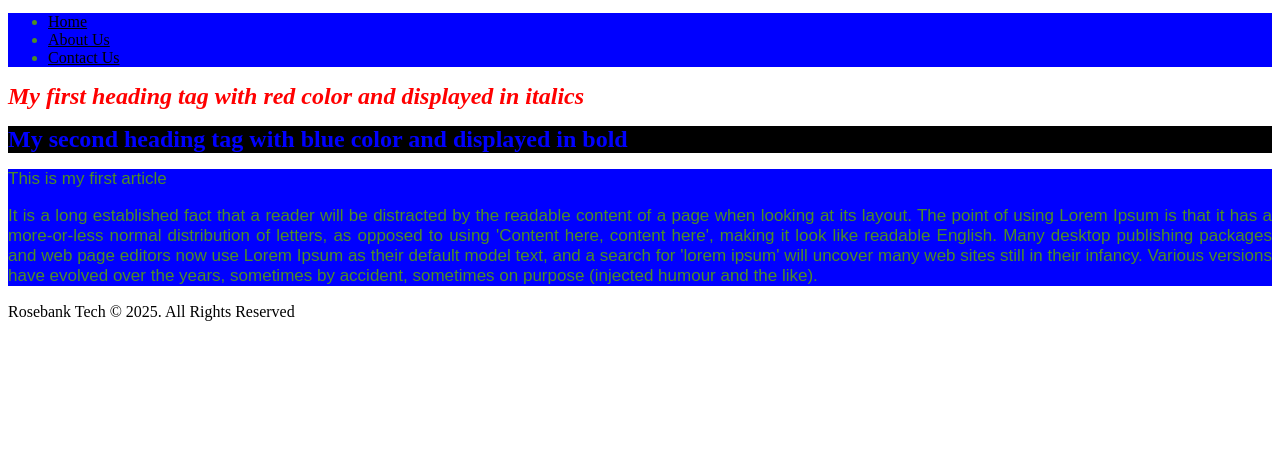
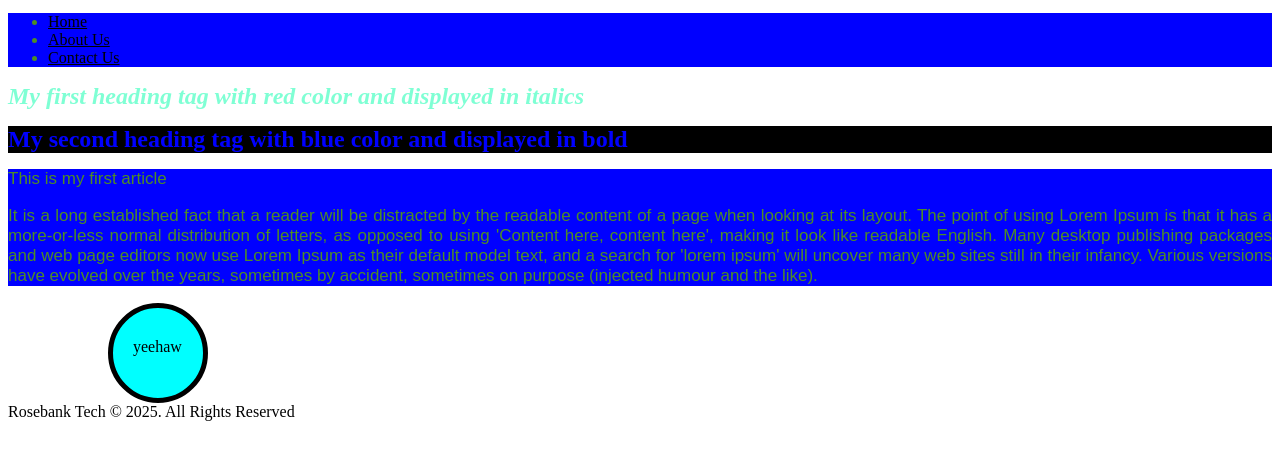
Before and after one commit to Onkemetse05/WEDE5020-practical, a plain HTML site: page proj.html in a window 1280 px wide. Shown: the part 29-488 px from the top of the page. Drawn offline with Linux system fonts and the light colour scheme.

Commit message:
borders, margins and padding

```diff
--- a/proj.html
+++ b/proj.html
@@ -3,7 +3,7 @@
 <head>
     <meta charset="UTF-8">
     <meta name="viewport" content="width=device-width, initial-scale=1.0">
-    <title>Document</title>
+    <title>01-09-2025</title>
 </head>
 <link href="style.css" rel="stylesheet"/>
 <link href="style.css" rel="article"/>
@@ -39,6 +39,10 @@
     </article>
     <!--This is the end of the article section-->
 
+    <div class="box">
+        <p class="text">yeehaw</p>
+    </div>
+
     <!--This is my static footer-->
     <footer>Rosebank Tech &copy; 2025. All Rights Reserved</footer>
 </body>
--- a/style.css
+++ b/style.css
@@ -1,29 +1,23 @@
-/*
-This is an element selector
-*/
+/*This is an element selector*/
 a {
     color: black
 }
-
 article{
     text-align: justify;
-    color:black;
+    color:cyan;
     font-family: Arial, Helvetica, sans-serif;
     font-size: 17px;
 }
-
 footer{
     text-align:justify;
     color:black;
 }
 /*This is an id selector*/
 #redColor{
-    color:red;
+    color: aquamarine;
     font-style: italic;
     font-size: 1.5em;
-
 }
-
 #blueColor{
 color:blue;
 font-weight: bold;
@@ -35,3 +29,23 @@ background-color: black;
     background-color: blue;
     color: rgb(85, 155, 15, 0.9);
 }
+.box{
+    border-style: solid;
+    /*thickness of border*/
+    border-width: 5px;
+    /*size of border*/
+    width: 100px;
+    height: 100px;
+    background-color: aqua;
+    border-radius: 100%;
+    box-sizing: border-box;
+   /* margin-right: 50px;
+    margin-top: 50px;
+    margin-bottom: 50px;*/
+    margin-left: 100px
+}
+
+.text{
+    margin-left: 20px;
+    margin-top: 30px;
+}
```
Also changed, not shown: pract.html (added).
